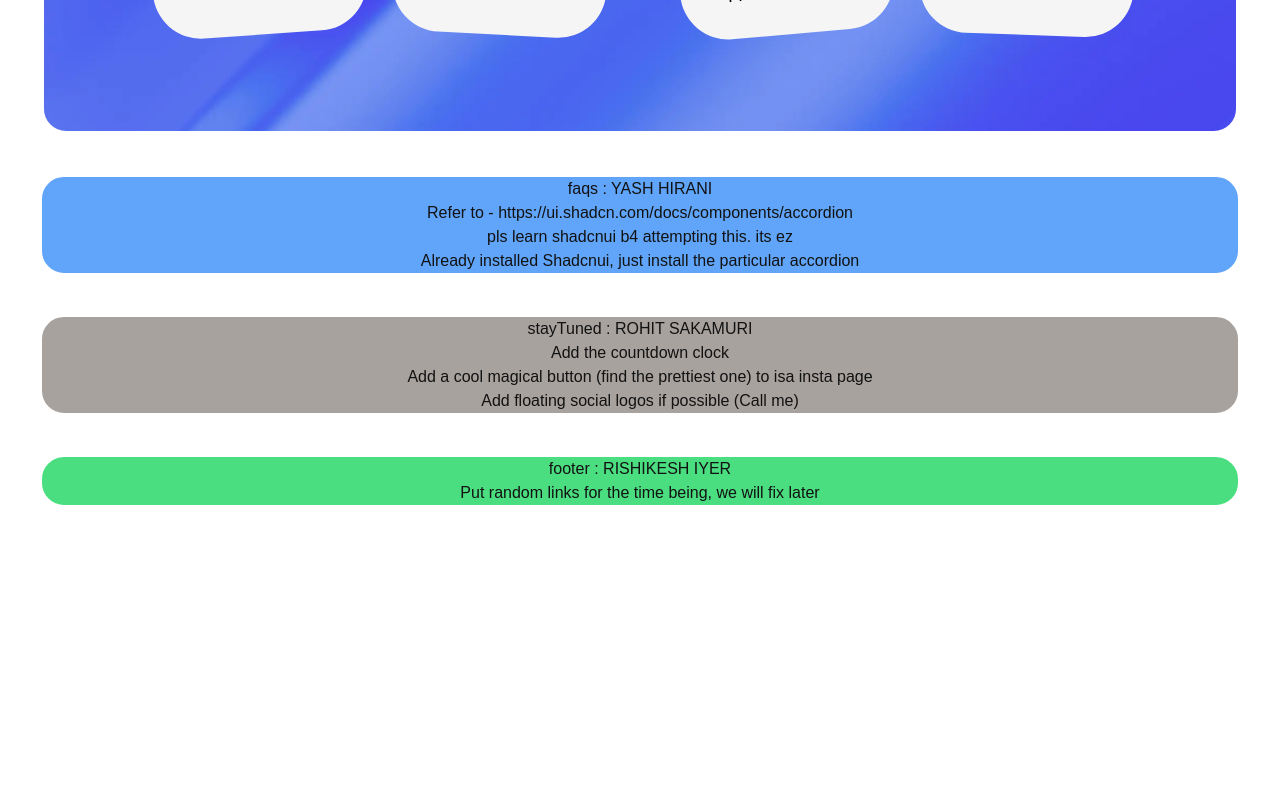
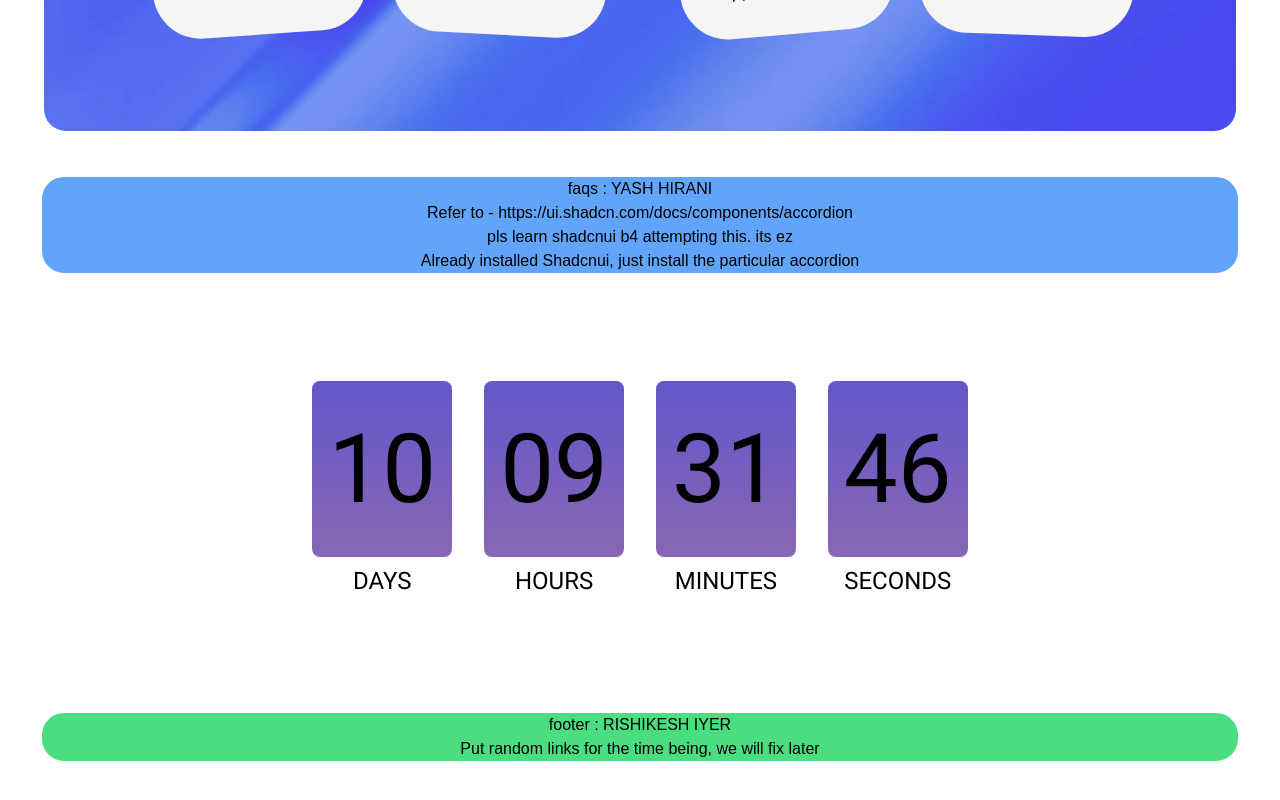
Before and after one commit to TFM-HITESH/genhack-24, a Next.js app: page / in a window 1280 px wide. Shown: the part 2590-3390 px from the top of the page. Before the commit the page ends 3137 px from the top, so only its background shows below. Built offline with nearby package versions, Linux system fonts and the light colour scheme.

Commit message:
not letting me use other branch

```diff
--- a/package.json
+++ b/package.json
@@ -9,7 +9,6 @@
     "lint": "next lint"
   },
   "dependencies": {
-    "@next/font": "^14.2.11",
     "@radix-ui/react-icons": "^1.3.0",
     "class-variance-authority": "^0.7.0",
     "clsx": "^2.1.1",
@@ -17,6 +16,7 @@
     "lucide-react": "^0.441.0",
     "next": "14.2.11",
     "react": "^18",
+    "react-countdown": "^2.3.6",
     "react-dom": "^18",
     "tailwind-merge": "^2.5.2",
     "tailwindcss-animate": "^1.0.7"
--- a/src/app/globals.css
+++ b/src/app/globals.css
@@ -3,9 +3,22 @@
 @tailwind utilities;
 
 :root {
-    --background: #ffffff;
-    --foreground: #121212;
-}
+    --font-geist-sans: 'Geist Sans', sans-serif;
+    --font-geist-mono: 'Geist Mono', monospace;
+    --font-ripped-off: 'Ripped Off', sans-serif;
+  }
+
+  .font-sans {
+    font-family: var(--font-geist-sans);
+  }
+
+  .font-mono {
+    font-family: var(--font-geist-mono);
+  }
+
+  .font-ripped-off {
+    font-family: var(--font-ripped-off);
+  }
 
 @media (prefers-color-scheme: dark) {
     :root {
--- a/src/app/layout.tsx
+++ b/src/app/layout.tsx
@@ -12,6 +12,11 @@ const geistMono = localFont({
   variable: "--font-geist-mono",
   weight: "100 900",
 });
+const customFont = localFont({
+  src: "./fonts/rippedOffFont.woff",
+  variable: "--font-ripped-off",
+  weight: "100 900",
+});
 
 export const metadata: Metadata = {
   title: "Create Next App",
@@ -24,10 +29,8 @@ export default function RootLayout({
   children: React.ReactNode;
 }>) {
   return (
-    <html lang="en">
-      <body
-        className={`${geistSans.variable} ${geistMono.variable} antialiased`}
-      >
+    <html lang="en" className={`${geistSans.variable} ${geistMono.variable} ${customFont.variable}`}>
+      <body className={`${customFont.variable} font-sans-serif`}>
         {children}
       </body>
     </html>
--- a/src/components/participantResources/participantResources.tsx
+++ b/src/components/participantResources/participantResources.tsx
@@ -10,7 +10,7 @@ import cardComp4 from './assets/cardComp4.svg';
 
 export default function ParticipantResources() {
     return (
-        <div className="w-full rounded-3xl flex flex-col items-center justify-center border-white border-2">
+        <div className="w-full rounded-3xl flex flex-col items-center justify-center border-white border-2 font-ripped-off">
             {/* participantResources : ANISHA
             <p>Try to get the rotation effect working by hover:rotate-[]</p>
             <p>
--- a/src/components/stayTuned/stayTuned.tsx
+++ b/src/components/stayTuned/stayTuned.tsx
@@ -1,15 +1,64 @@
-import React from 'react';
+"use client";
 
-export default function StayTuned() {
-    return (
-        <div className="w-full rounded-3xl flex flex-col items-center justify-center bg-stone-400 border-white border-2">
-            stayTuned : ROHIT SAKAMURI
-            <p>Add the countdown clock</p>
-            <p>
-                Add a cool magical button (find the prettiest one) to isa insta
-                page
-            </p>
-            <p>Add floating social logos if possible (Call me)</p>
+import { useEffect, useState } from "react";
+
+const StayTunedComponent = () => {
+  const [differenceInSeconds, setDifferenceInSeconds] = useState(0);
+  const targetTime = new Date("2024-09-27T08:00:00");
+
+  // Update the difference every second
+  useEffect(() => {
+    const calculateDifference = () => {
+      const now = new Date();
+      const difference = Math.floor((targetTime.getTime() - now.getTime()) / 1000);
+      setDifferenceInSeconds(difference);
+    };
+
+    calculateDifference(); // Initial calculation
+
+    const intervalId = setInterval(() => {
+      calculateDifference(); // Recalculate every second
+    }, 1000);
+
+    return () => clearInterval(intervalId);
+  }, [targetTime]);
+
+  // Calculate the remaining time components
+  const days = Math.floor(differenceInSeconds / 86400).toString().padStart(2, "0");
+  const hours = Math.floor((differenceInSeconds % 86400) / 3600).toString().padStart(2, "0");
+  const minutes = Math.floor((differenceInSeconds % 3600) / 60).toString().padStart(2, "0");
+  const seconds = (differenceInSeconds % 60).toString().padStart(2, "0");
+
+  return (
+    <div className="w-full rounded-3xl flex flex-col items-center p-16 justify-center border-white border-2 font-ripped-off">
+      <div className="flex flex-row gap-x-8 justify-between">
+        <div className="flex flex-col items-center">
+          <div className="flex font-bold text-[6rem] bg-gradient-to-b from-[#6256CA] to-[#8967B3] p-4 items-center justify-center rounded-lg">
+            {days}
+          </div>
+          <div className="text-2xl p-2">DAYS</div>
         </div>
-    );
-}
+        <div className="flex flex-col items-center">
+          <div className="flex font-bold text-[6rem] bg-gradient-to-b from-[#6256CA] to-[#8967B3] p-4 items-center justify-center rounded-lg">
+            {hours}
+          </div>
+          <div className="text-2xl p-2">HOURS</div>
+        </div>
+        <div className="flex flex-col items-center">
+          <div className="flex font-bold text-[6rem] bg-gradient-to-b from-[#6256CA] to-[#8967B3] p-4 items-center justify-center rounded-lg">
+            {minutes}
+          </div>
+          <div className="text-2xl p-2">MINUTES</div>
+        </div>
+        <div className="flex flex-col items-center">
+          <div className="flex font-bold text-[6rem] bg-gradient-to-b from-[#6256CA] to-[#8967B3] p-4 items-center justify-center rounded-lg">
+            {seconds}
+          </div>
+          <div className="text-2xl p-2">SECONDS</div>
+        </div>
+      </div>
+    </div>
+  );
+};
+
+export default StayTunedComponent;
--- a/tailwind.config.ts
+++ b/tailwind.config.ts
@@ -9,36 +9,39 @@ const config: Config = {
   ],
   theme: {
     extend: {
+      fontFamily: {
+        'ripped-off': ['var(--font-ripped-off)', 'sans-serif'], // Added fallback
+      },
       colors: {
         background: 'hsl(var(--background))',
         foreground: 'hsl(var(--foreground))',
         card: {
           DEFAULT: 'hsl(var(--card))',
-  				foreground: 'hsl(var(--card-foreground))'
+          foreground: 'hsl(var(--card-foreground))',
         },
         popover: {
           DEFAULT: 'hsl(var(--popover))',
-  				foreground: 'hsl(var(--popover-foreground))'
+          foreground: 'hsl(var(--popover-foreground))',
         },
         primary: {
           DEFAULT: 'hsl(var(--primary))',
-  				foreground: 'hsl(var(--primary-foreground))'
+          foreground: 'hsl(var(--primary-foreground))',
         },
         secondary: {
           DEFAULT: 'hsl(var(--secondary))',
-  				foreground: 'hsl(var(--secondary-foreground))'
+          foreground: 'hsl(var(--secondary-foreground))',
         },
         muted: {
           DEFAULT: 'hsl(var(--muted))',
-  				foreground: 'hsl(var(--muted-foreground))'
+          foreground: 'hsl(var(--muted-foreground))',
         },
         accent: {
           DEFAULT: 'hsl(var(--accent))',
-  				foreground: 'hsl(var(--accent-foreground))'
+          foreground: 'hsl(var(--accent-foreground))',
         },
         destructive: {
           DEFAULT: 'hsl(var(--destructive))',
-  				foreground: 'hsl(var(--destructive-foreground))'
+          foreground: 'hsl(var(--destructive-foreground))',
         },
         border: 'hsl(var(--border))',
         input: 'hsl(var(--input))',
@@ -48,16 +51,17 @@ const config: Config = {
           '2': 'hsl(var(--chart-2))',
           '3': 'hsl(var(--chart-3))',
           '4': 'hsl(var(--chart-4))',
-  				'5': 'hsl(var(--chart-5))'
-  			}
+          '5': 'hsl(var(--chart-5))',
+        },
       },
       borderRadius: {
         lg: 'var(--radius)',
         md: 'calc(var(--radius) - 2px)',
-  			sm: 'calc(var(--radius) - 4px)'
-  		}
-  	}
+        sm: 'calc(var(--radius) - 4px)',
+      },
+    },
   },
   plugins: [require("tailwindcss-animate")],
 };
+
 export default config;
```
Also changed, not shown: src/app/fonts/rippedOffFont.woff (added), 1 other file (tests, documents, lock files or other folders). Lines whose indentation alone changed are shown as unchanged.
